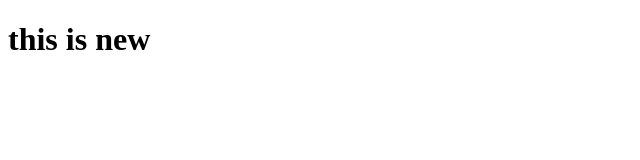
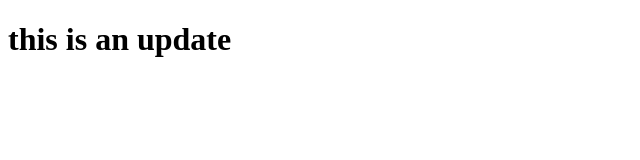
Before and after one commit to Mohannad1212/m, a plain HTML site: page index.html in a window 1280 px wide. Shown: the whole page, without its empty margins (0-640 px from the left). Drawn offline with Linux system fonts and the light colour scheme.

Commit message:
edit the html file

```diff
--- a/index.html
+++ b/index.html
@@ -8,7 +8,7 @@
     <link rel="stylesheat" href="style.css">
 </head>
 <body>
-    <h1>this is new</h1>
+    <h1>this is an update </h1>
     <script src="app.js">
 
     </script>
```
